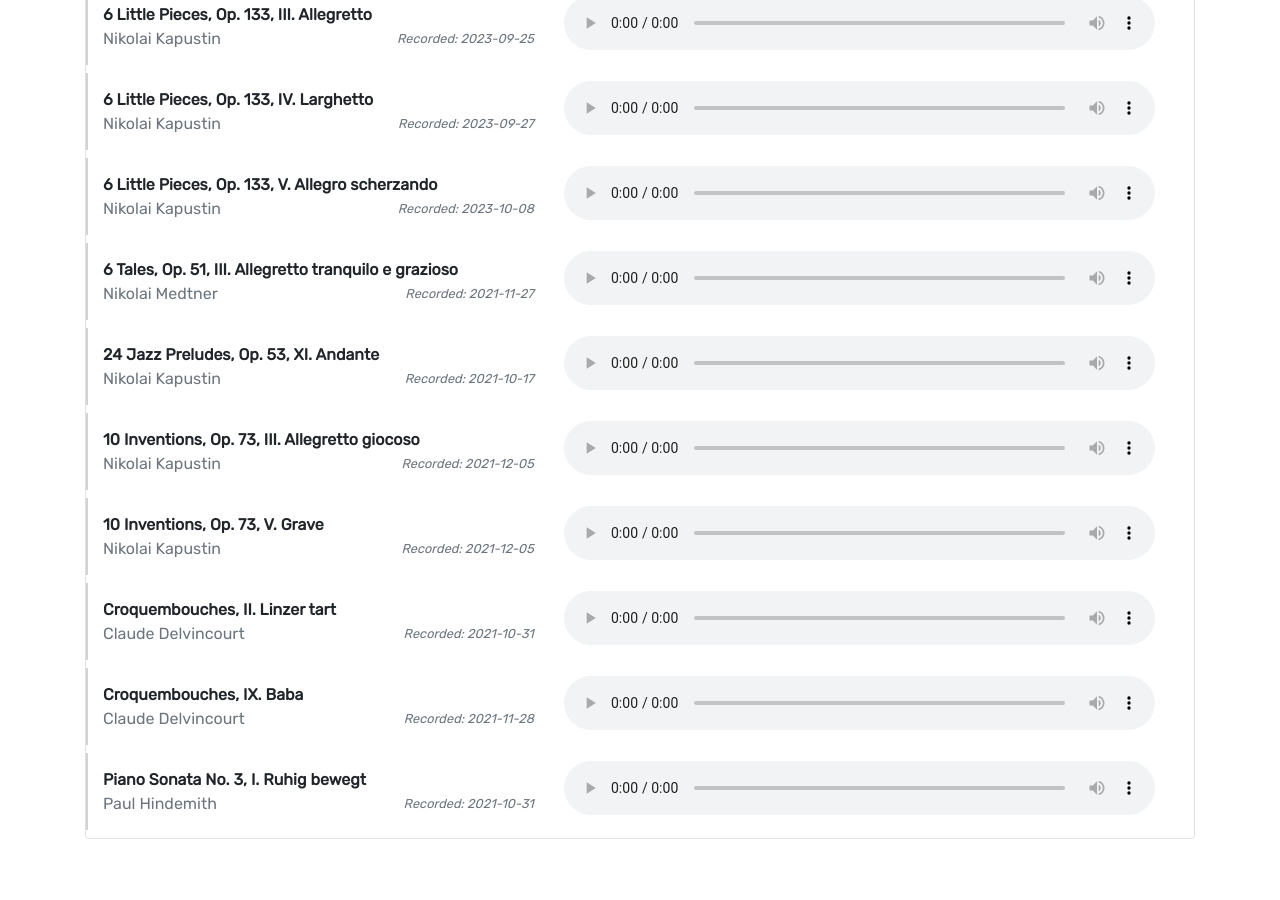
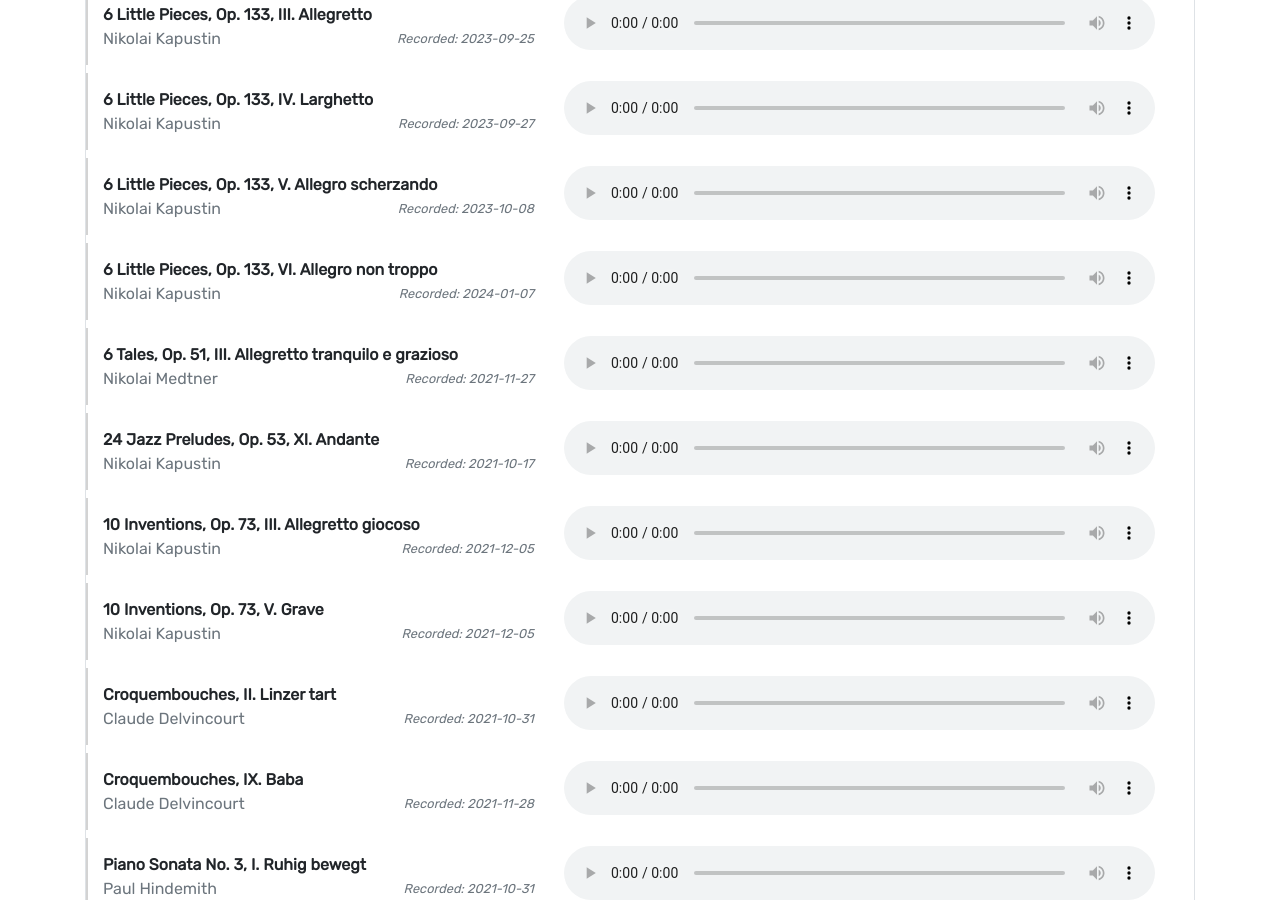
Before and after one commit to chrishafner/chrishafner.github.io, a Jekyll site: the page built from index.html, in a window 1280 px wide and 900 px high, scrolled down 2067 px. Built offline with Jekyll 4.4.1, drawn with Linux system fonts in a browser that asks for light colours; before the commit the page ends 2922 px from its top, so only the background shows below that.

Commit message:
Update recordings.yml

```diff
--- a/_data/recordings.yml
+++ b/_data/recordings.yml
@@ -18,6 +18,10 @@
   piece: 6 Little Pieces, Op. 133, V. Allegro scherzando
   path: https://pub.ista.ac.at/~chafner/music/kapustin-lp-5.mp3
   recorded: 2023-10-08
+- composer: Nikolai Kapustin
+  piece: 6 Little Pieces, Op. 133, VI. Allegro non troppo
+  path: https://pub.ista.ac.at/~chafner/music/kapustin-lp-6.mp3
+  recorded: 2024-01-07
 - composer: Nikolai Medtner
   piece: 6 Tales, Op. 51, III. Allegretto tranquilo e grazioso
   path: https://pub.ista.ac.at/~chafner/music/med51-3.mp3
```
